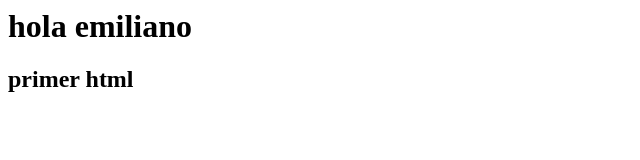
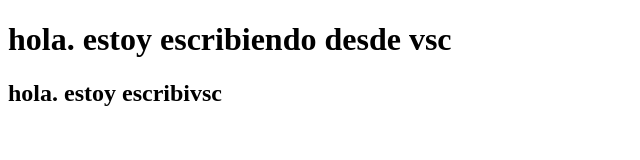
Before and after one commit to emilianomarley/practica, a plain HTML site: page html/index.html in a window 1280 px wide. Shown: the whole page, without its empty margins (0-640 px from the left). Drawn offline with Linux system fonts and the light colour scheme.

Commit message:
cambios en visual studio

```diff
--- a/html/index.html
+++ b/html/index.html
@@ -1,6 +1,13 @@
-<html>
- <body>
-  <h1> hola emiliano</h1>
-	<h2> primer html </h2>
- </body>
-</hmtl>
+<!DOCTYPE html>
+<html lang="en">
+<head>
+  <meta charset="UTF-8">
+  <meta http-equiv="X-UA-Compatible" content="IE=edge">
+  <meta name="viewport" content="width=device-width, initial-scale=1.0">
+  <title>Document</title>
+</head>
+<body>
+  <h1> hola. estoy escribiendo desde vsc </h1>
+  <h2> hola. estoy escribivsc </h2>
+</body>
+</html>
```
